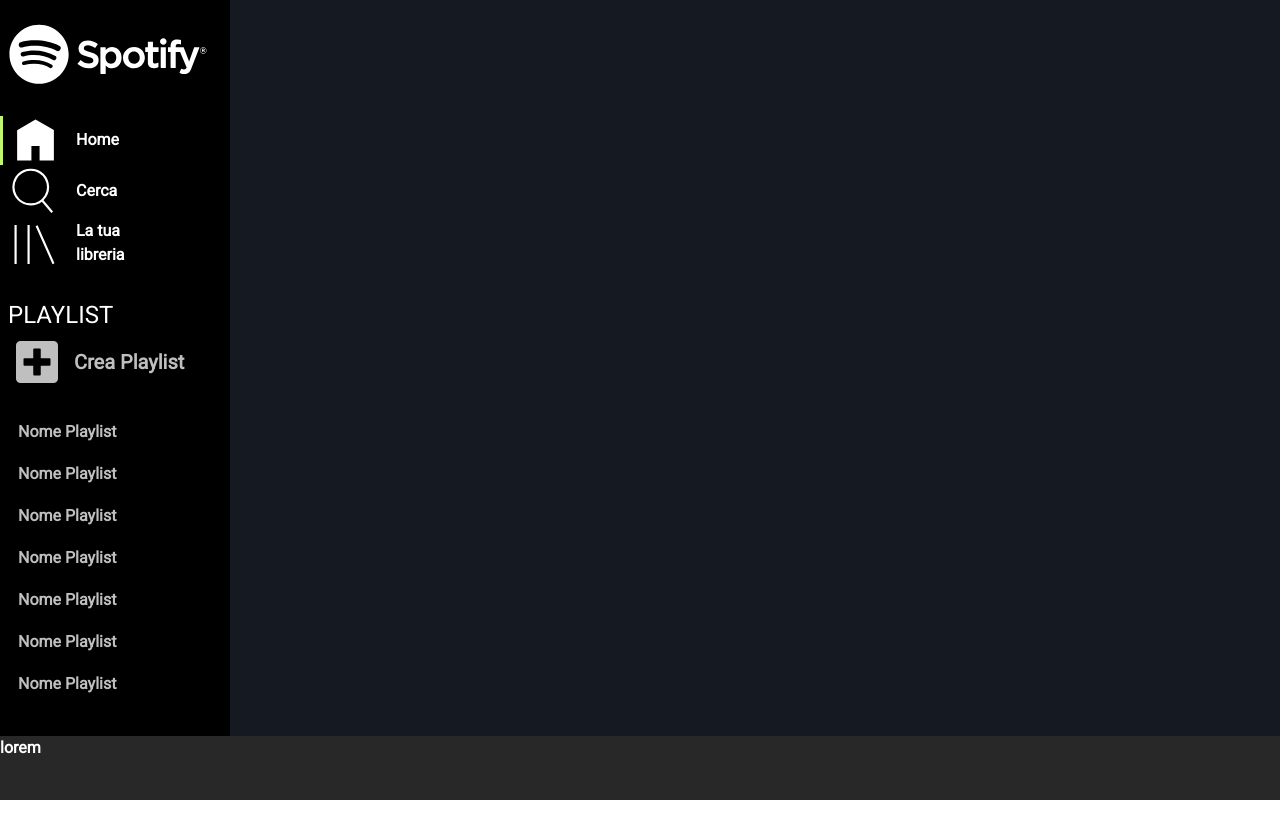
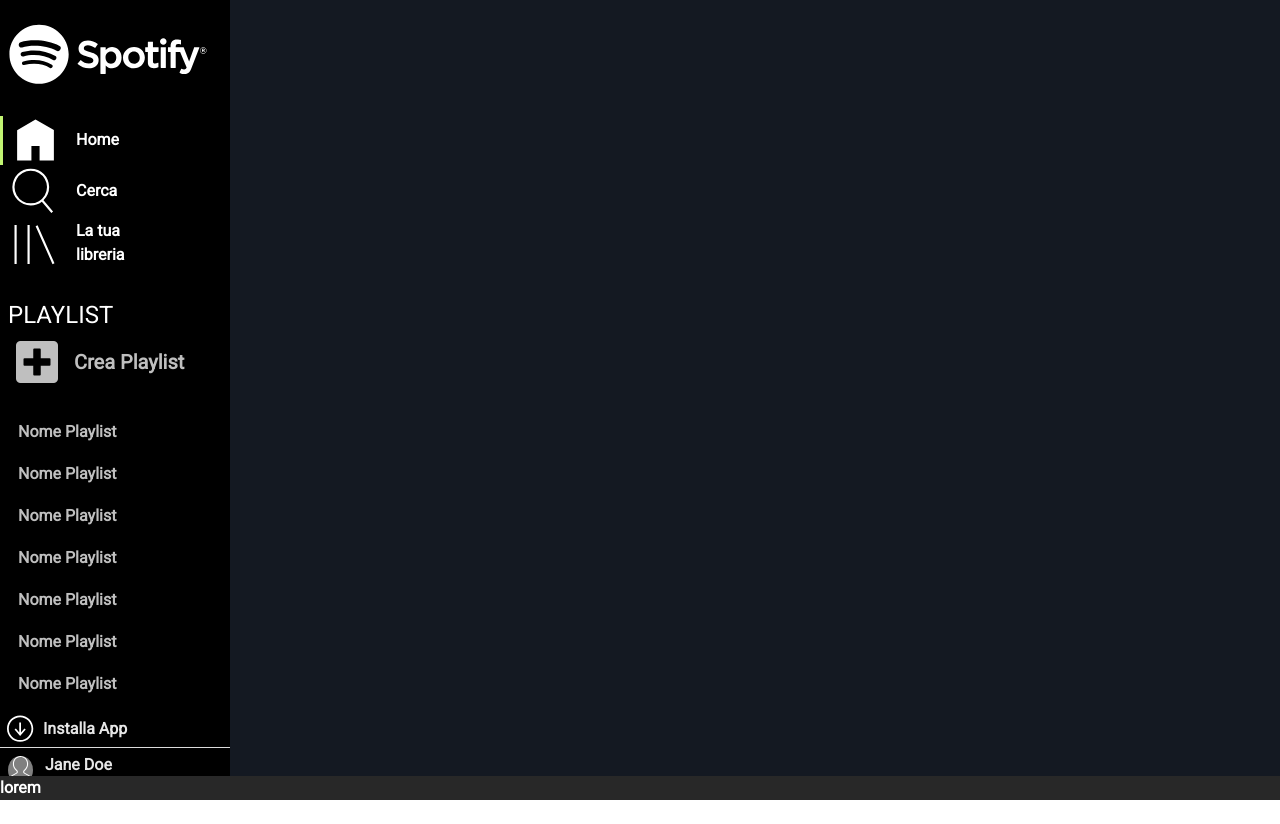
Before and after one commit to 10xMike/html-css-spotifyweb, a plain HTML site: page spotify/spotify/index.html in a window 1280 px wide. Before the commit the page ends 800 px from the top, so only its background shows below. Drawn offline with nearby package versions, Linux system fonts and the light colour scheme.

Commit message:
Aggiunti dettagli sezione-profilo nella sidebar

```diff
--- a/spotify/spotify/css/img/style.css
+++ b/spotify/spotify/css/img/style.css
@@ -70,7 +70,21 @@ footer{
     padding-left: 10px;
     font-size: 1rem;
 }
-
+.dl_icon{
+    width: 35px;
+    height: auto;
+}
+.dl_text{
+    opacity: 0.9;
+}
+.jd_icon{
+    width: 25px;
+    border-radius: 50%;
+    background-color: grey;
+}
+.divider{
+    border-bottom: 1px solid gainsboro;
+}
 
 /* Colors CSS */
 .bg_gray{
--- a/spotify/spotify/index.html
+++ b/spotify/spotify/index.html
@@ -82,6 +82,20 @@
                     </ul>
                 </div>
                 <!-- /.playlist -->
+                <!-- Bot Icons nella sidebar -->
+                <div class="bot_icons">
+                    <div class="d-flex align-items-center">
+                        <img class="dl_icon" src="./css/img/download.svg" alt="download">
+                        <span class="pl-2 dl_text">Installa App</span>
+                    </div>
+                    <div class="divider"></div>
+                    <div class="janedoe ml-2">
+                        <img class="jd_icon mt-2" src="./css/img/profile.svg" alt="janedoe">
+                        <span class= "dl_text pl-2">Jane Doe</span>
+                    </div>
+                    <!-- /.janedoe -->
+                </div>
+                <!-- /.bot_icons -->
             </nav>
             <div id="content" role="content" class="">lorem
 
```
